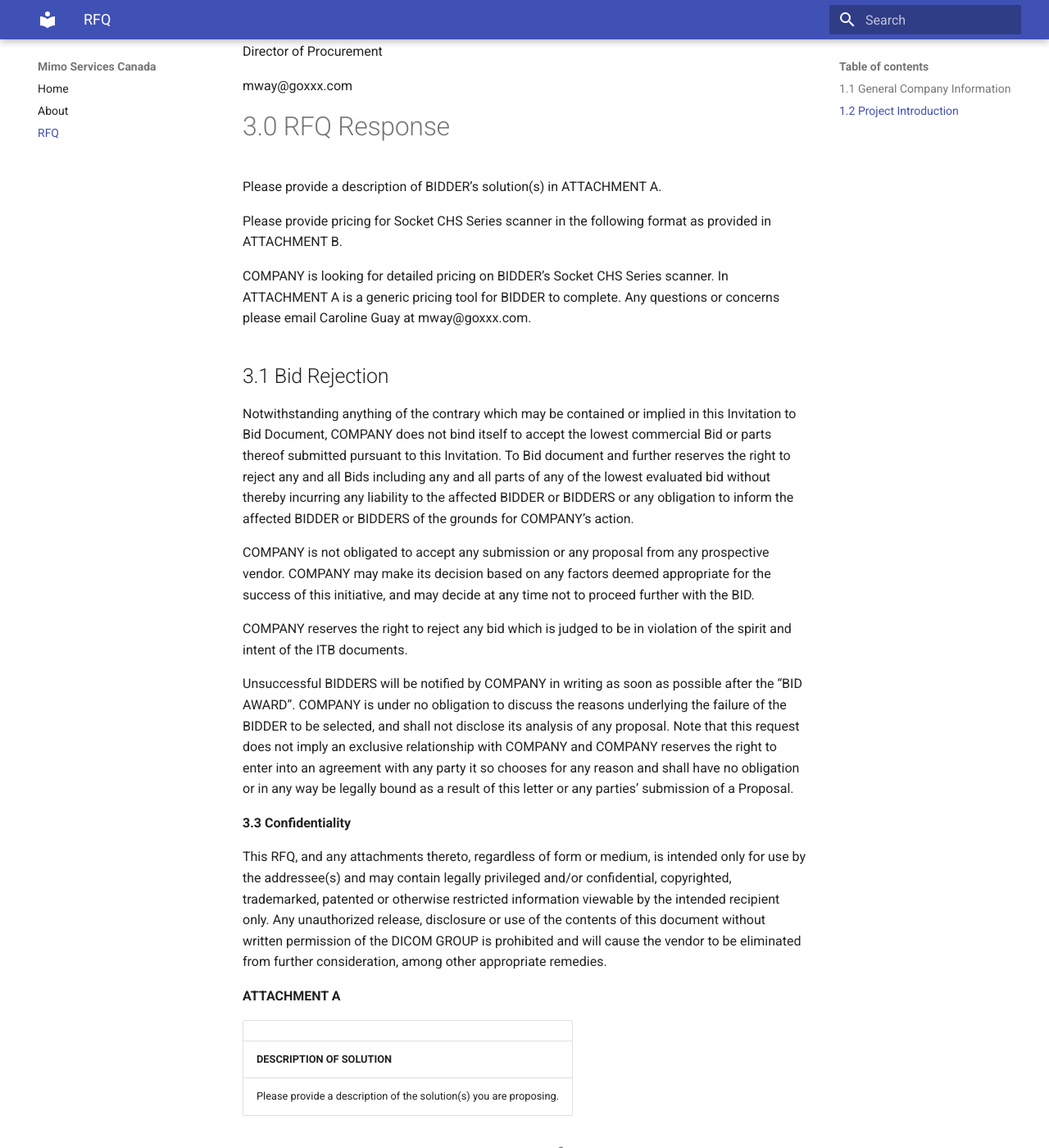
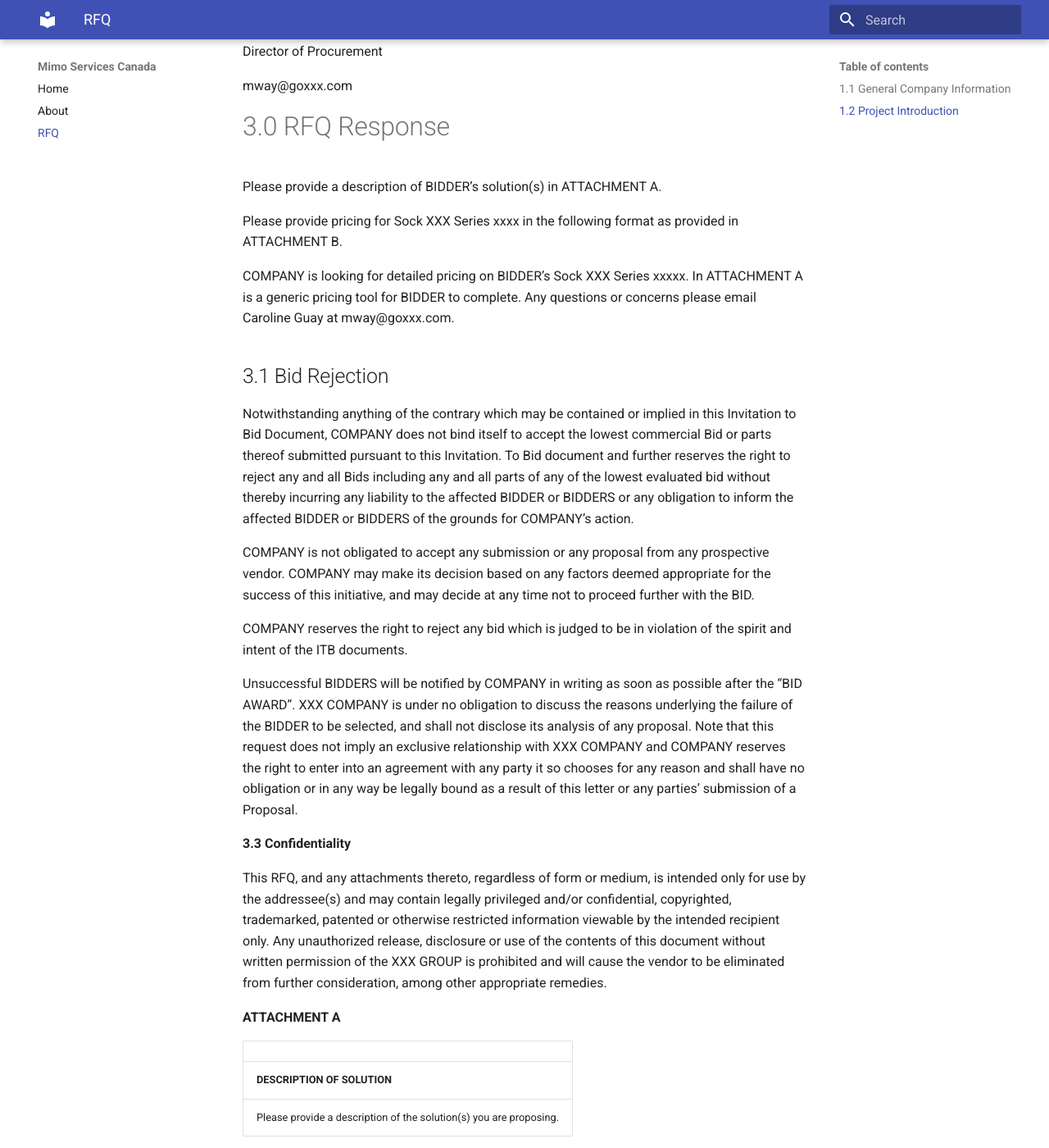
Before and after one commit to David-Nesry/ME4C, an MkDocs documentation site: the page built from docs/RFQ Socket Mobile [18139].md, in a window 1280 px wide and 1400 px high, scrolled down 2643 px. Shown: the whole window at 82% size. Built offline with MkDocs 1.6.1 and Material for MkDocs 9.7.7, drawn with Linux system fonts in a browser that asks for light colours; some of the changed text lies outside the part shown.

Commit message:
Updated Markdown page with latest content

```diff
--- a/docs/RFQ Socket Mobile [18139].md
+++ b/docs/RFQ Socket Mobile [18139].md
@@ -46,13 +46,13 @@
 
 ## 2.1 Request for Quotation
 
-COMPANY is asking for a quotation from each BIDDER to get a sense of pricing and products available on the market. Although this RFQ does not bind COMPANY to making a purchase, COMPANY would like to make a decision within the next few days on a single vendor for this product.
+XXX COMPANY is asking for a quotation from each BIDDER to get a sense of pricing and products available on the market. Although this RFQ does not bind COMPANY to making a purchase, COMPANY would like to make a decision within the next few days on a single vendor for this product.
 
 ## 2.2 Definition of Terms
 
 BIDDER – The word “BIDDER” shall mean any vendor that submits a response to this Request for Proposal.
 
-COMPANY – The word “COMPANY” shall mean Dicom Transportation Group.
+COMPANY – The word “COMPANY” shall mean XXX Transpor Group.
 
 CONTRACTOR – The word “Contractor” shall mean the successful BIDDER.
 
@@ -62,11 +62,11 @@
 
 ## 2.3 Clarification and/or Submission of Bid Documents
 
-A BIDDER requiring clarification of the documents may notify COMPANY in writing or by email at the following address:
+A BIDDER requiring clarification of the documents may notify xxx COMPANY in writing or by email at the following address:
 
 XXX Transportation Group Canada Inc.
 
-10500 XXX Avenue
+11111 XXX Avenue
 
 XXX, QC
 
@@ -82,9 +82,9 @@
 
 Please provide a description of BIDDER’s solution(s) in ATTACHMENT A.
 
-Please provide pricing for Socket CHS Series scanner in the following format as provided in ATTACHMENT B.
+Please provide pricing for Sock XXX Series xxxx in the following format as provided in ATTACHMENT B.
 
-COMPANY is looking for detailed pricing on BIDDER’s Socket CHS Series scanner. In ATTACHMENT A is a generic pricing tool for BIDDER to complete. Any questions or concerns please email Caroline Guay at mway@goxxx.com.
+COMPANY is looking for detailed pricing on BIDDER’s Sock XXX Series xxxxx. In ATTACHMENT A is a generic pricing tool for BIDDER to complete. Any questions or concerns please email Caroline Guay at mway@goxxx.com.
 
 ## 3.1 Bid Rejection
 
@@ -94,11 +94,11 @@
 
 COMPANY reserves the right to reject any bid which is judged to be in violation of the spirit and intent of the ITB documents.
 
-Unsuccessful BIDDERS will be notified by COMPANY in writing as soon as possible after the “BID AWARD”. COMPANY is under no obligation to discuss the reasons underlying the failure of the BIDDER to be selected, and shall not disclose its analysis of any proposal. Note that this request does not imply an exclusive relationship with COMPANY and COMPANY reserves the right to enter into an agreement with any party it so chooses for any reason and shall have no obligation or in any way be legally bound as a result of this letter or any parties’ submission of a Proposal.
+Unsuccessful BIDDERS will be notified by COMPANY in writing as soon as possible after the “BID AWARD”. XXX COMPANY is under no obligation to discuss the reasons underlying the failure of the BIDDER to be selected, and shall not disclose its analysis of any proposal. Note that this request does not imply an exclusive relationship with XXX COMPANY and COMPANY reserves the right to enter into an agreement with any party it so chooses for any reason and shall have no obligation or in any way be legally bound as a result of this letter or any parties’ submission of a Proposal.
 
 **3.3 Confidentiality**
 
-This RFQ, and any attachments thereto, regardless of form or medium, is intended only for use by the addressee(s) and may contain legally privileged and/or confidential, copyrighted, trademarked, patented or otherwise restricted information viewable by the intended recipient only. Any unauthorized release, disclosure or use of the contents of this document without written permission of the DICOM GROUP is prohibited and will cause the vendor to be eliminated from further consideration, among other appropriate remedies.
+This RFQ, and any attachments thereto, regardless of form or medium, is intended only for use by the addressee(s) and may contain legally privileged and/or confidential, copyrighted, trademarked, patented or otherwise restricted information viewable by the intended recipient only. Any unauthorized release, disclosure or use of the contents of this document without written permission of the XXX GROUP is prohibited and will cause the vendor to be eliminated from further consideration, among other appropriate remedies.
 
 **ATTACHMENT A**
 
```
Also changed, not shown: other parts of docs/RFQ Socket Mobile [18139].md (+6 -6 lines), site/about/index.html, 2 other files.
